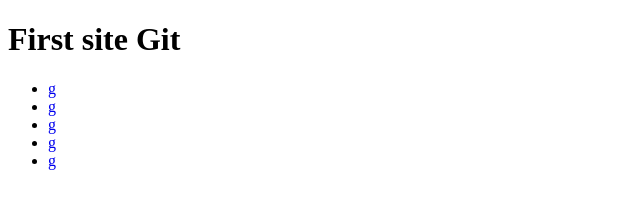
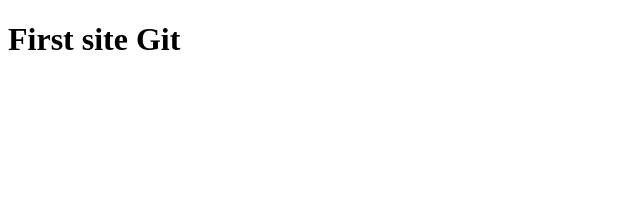
Before and after one commit to Artem2309-web/test-site-workshop, a plain HTML site: page index.html in a window 1280 px wide. Shown: the full height of the page, 0-640 px from the left. Drawn offline with Linux system fonts and the light colour scheme.

Commit message:
Revert "add nav html"
This reverts commit a4177908c960e63f5543a19e14f09fa305a879fd.

```diff
--- a/index.html
+++ b/index.html
@@ -7,25 +7,5 @@
 </head>
 <body>
   <h1>First site Git</h1>
-
-  <nav class="nav">
-    <ul class="nav__list">
-      <li class="nav__item">
-        <a class="nav__link" href="#">g</a>
-      </li>
-      <li class="nav__item">
-        <a class="nav__link" href="#">g</a>
-      </li>
-      <li class="nav__item">
-        <a class="nav__link" href="#">g</a>
-      </li>
-      <li class="nav__item">
-        <a class="nav__link" href="#">g</a>
-      </li>
-      <li class="nav__item">
-        <a class="nav__link" href="#">g</a>
-      </li>
-    </ul>
-  </nav>
 </body>
 </html>
```
